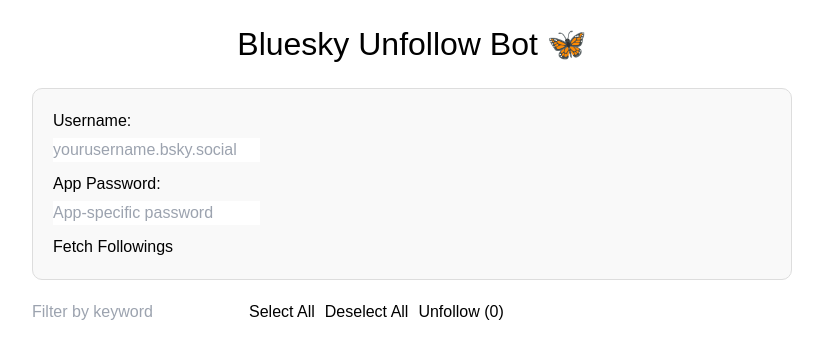
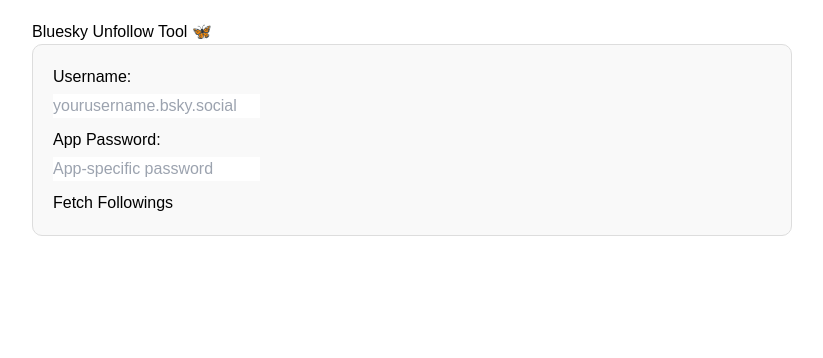
Before and after one commit to najabenali/blueskyautofollow-no-limit, a React (Vite) app: page / in a window 1280 px wide. Shown: the top 358 px of the page, without its empty margins (228-1051 px from the left). Built offline with nearby package versions, Linux system fonts and the light colour scheme.

Commit message:
Update App.jsx

```diff
--- a/src/App.jsx
+++ b/src/App.jsx
@@ -8,28 +8,25 @@
   const [username, setUsername] = useState('');
   const [password, setPassword] = useState('');
   const [followings, setFollowings] = useState([]);
-  const [fliteKeyword, setFliteKeyword] = useState('');
-  const flitedFollowings = useMemo(() => {
-    return followings.filter(actor =>
-      `${actor.displayName || ''} : ${actor.description || ''}`.toLowerCase().includes(fliteKeyword.toLowerCase())
-    );
-  }, [followings, fliteKeyword]);
+  const [isLoading, setIsLoading] = useState(false);
 
   const default_avatar = 'https://cdn.bsky.app/img/avatar/plain/did:plc:z72i7hdynmk6r22z27h6tvur/bafkreihagr2cmvl2jt4mgx3sppwe2it3fwolkrbtjrhcnwjk4jdijhsoze@jpeg';
 
-  const toUnfollowCount = useMemo(() => {
+  const unfollowCount = useMemo(() => {
     return followings.filter(actor => actor.toUnfollow).length;
   }, [followings]);
 
   const bulkUnfollow = async () => {
     const agent = await getAgent();
     const toUnfollows = followings.filter(actor => actor.toUnfollow);
-    for (let i = 0, len = toUnfollows.length; i < len; i++) {
+
+    for (let i = 0; i < toUnfollows.length; i++) {
       const actor = toUnfollows[i];
       await agent.unfollow(actor.did);
-      toast.success(`Unfollowed: ${actor.displayName || actor.did} (${i + 1}/${len})`);
+      toast.success(`Unfollowed: ${actor.displayName || actor.did} (${i + 1}/${toUnfollows.length})`);
       await new Promise(resolve => setTimeout(resolve, 1000));
     }
+    setFollowings(followings.filter(actor => !actor.toUnfollow));
   };
 
   const getAgent = async () => {
@@ -48,10 +45,12 @@
 
   const handleFetchFollowings = async e => {
     e.preventDefault();
+    setIsLoading(true);
     const agent = await getAgent();
     let cursor = null;
     let i = 0;
     const fetchedFollowings = [];
+
     do {
       i++;
       const { data } = await agent.getFollows({ actor: username, limit: 100, cursor });
@@ -60,23 +59,21 @@
         cursor = data.cursor;
       }
     } while (cursor && i < 10);
+
     setFollowings(fetchedFollowings);
+    setIsLoading(false);
     toast.success(`Loaded ${fetchedFollowings.length} followings!`);
   };
 
   const toggleToUnfollow = (status, did) => {
-    if (did === 'all') {
-      setFollowings(followings.map(actor => ({ ...actor, toUnfollow: status })));
-    } else {
     setFollowings(followings.map(actor =>
       actor.did === did ? { ...actor, toUnfollow: status } : actor
     ));
-    }
   };
 
   return (
     <div className="app-container">
-      <h1 className="title">Bluesky Unfollow Bot 🦋</h1>
+      <h1 className="text-3xl mt-10 text-center">Bluesky Unfollow Tool 🦋</h1>
       <form onSubmit={handleFetchFollowings} className="form">
         <div className="form-group">
           <label>Username:</label>
@@ -98,26 +95,22 @@
             required
           />
         </div>
-        <button type="submit" className="blue">Fetch Followings</button>
+        <button type="submit" className="blue" disabled={isLoading}>
+          {isLoading ? 'Loading...' : 'Fetch Followings'}
+        </button>
       </form>
 
-      <div className="controls">
-        <input
-          type="text"
-          placeholder="Filter by keyword"
-          value={fliteKeyword}
-          onChange={e => setFliteKeyword(e.target.value)}
-        />
+      {followings.length > 0 && (
+        <div className="followings-list">
+          <div className="actions">
             <button className="gray" onClick={() => toggleToUnfollow(true, 'all')}>Select All</button>
             <button className="gray" onClick={() => toggleToUnfollow(false, 'all')}>Deselect All</button>
-        <button className="blue" onClick={bulkUnfollow} disabled={toUnfollowCount < 1}>
-          Unfollow ({toUnfollowCount})
+            <button className="blue" onClick={bulkUnfollow} disabled={unfollowCount < 1}>
+              Unfollow ({unfollowCount})
             </button>
           </div>
-
-      <div className="followings-list">
-        {flitedFollowings.map(actor => (
-          <div className="following-item" key={actor.did}>
+          {followings.map(actor => (
+            <div key={actor.did} className="following-item">
               <img src={actor.avatar || default_avatar} alt={actor.displayName} />
               <div>
                 <h3>{actor.displayName || actor.handle}</h3>
@@ -131,6 +124,7 @@
             </div>
           ))}
         </div>
+      )}
 
       <Toaster position="bottom-center" />
     </div>
```
Lines whose indentation alone changed are shown as unchanged.
